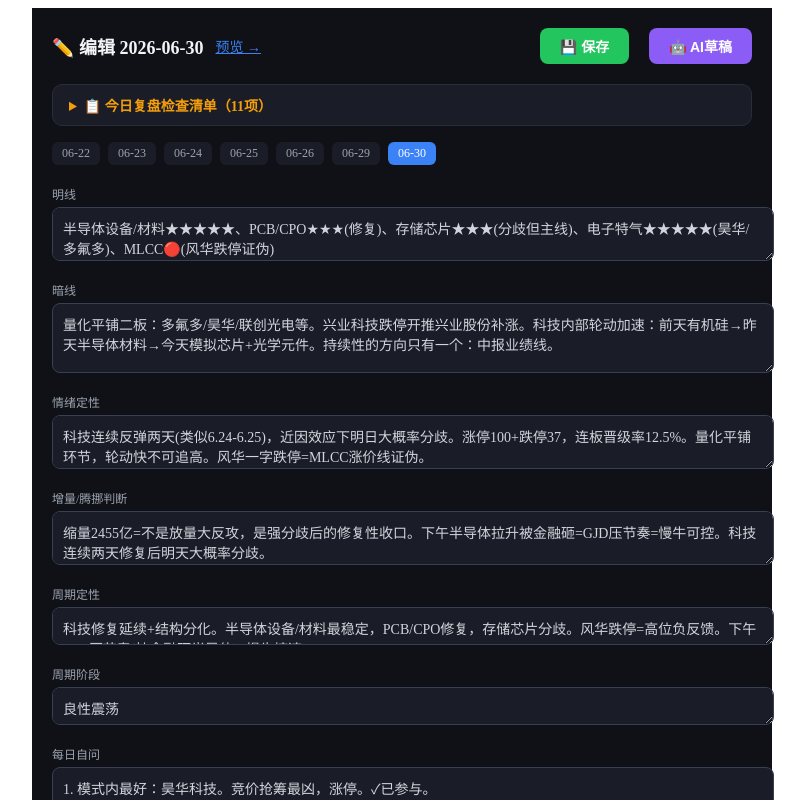
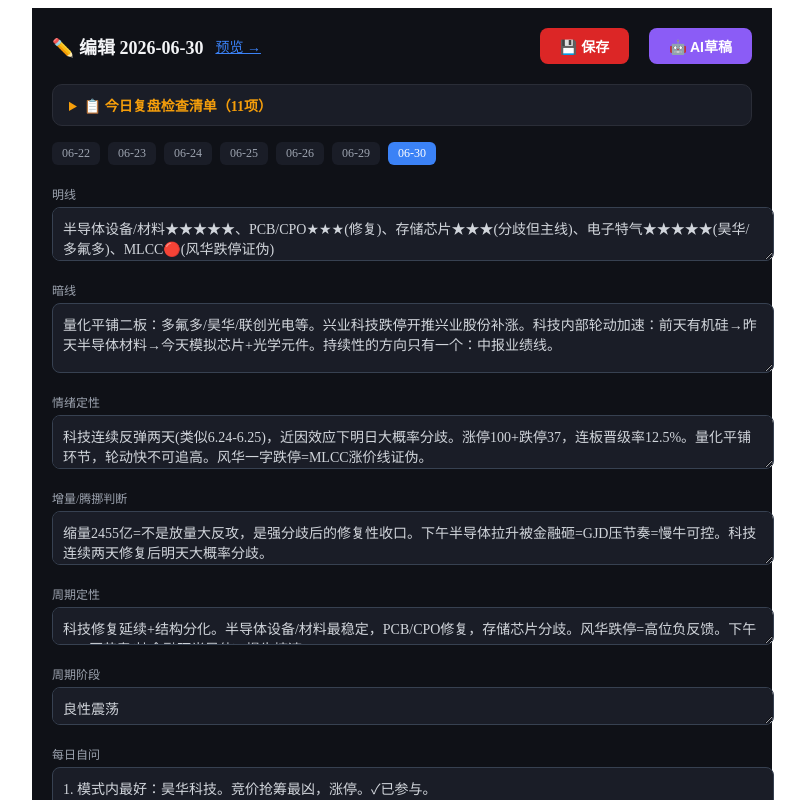
Before and after one commit to ponylin06/daily-recap, a Next.js app: page /edit in a window 1280 px wide. Both pictures are taken after a click on the button "进入". Shown: the top 800 px of the page, without its empty margins (238-1043 px from the left). Built offline with nearby package versions, Linux system fonts and the light colour scheme.

Commit message:
Update edit.js

```diff
--- a/pages/edit.js
+++ b/pages/edit.js
@@ -140,7 +140,7 @@ export default function Edit() {
         <a href={`/?date=${date}`} style={{ color: '#3b82f6', fontSize: 14 }}>预览 →</a>
         <div style={{ flex: 1 }} />
         <button onClick={handleSave} disabled={saving}
-          style={{ padding: '8px 20px', borderRadius: 8, background: saving ? '#374151' : '#22c55e', color: '#fff', border: 'none', cursor: 'pointer', fontSize: 14, fontWeight: 600 }}>
+          style={{ padding: '8px 20px', borderRadius: 8, background: saving ? '#374151' : '#dc2626', color: '#fff', border: 'none', cursor: 'pointer', fontSize: 14, fontWeight: 600 }}>
           {saving ? '保存中...' : '💾 保存'}
         </button>
         <button onClick={handleAIDraft} disabled={aiLoading}
@@ -149,7 +149,7 @@ export default function Edit() {
         </button>
       </div>
 
-      {msg && <div style={{ padding: 10, borderRadius: 8, background: msg.includes('✅') ? '#064e3b' : msg.includes('🤖') ? '#1e1b4b' : '#450a0a', color: msg.includes('✅') ? '#4ade80' : msg.includes('🤖') ? '#c4b5fd' : '#fca5a5', marginBottom: 16, fontSize: 14 }}>{msg}</div>}
+      {msg && <div style={{ padding: 10, borderRadius: 8, background: msg.includes('✅') ? '#450a0a' : msg.includes('🤖') ? '#1e1b4b' : '#064e3b', color: msg.includes('✅') ? '#fca5a5' : msg.includes('🤖') ? '#c4b5fd' : '#4ade80', marginBottom: 16, fontSize: 14 }}>{msg}</div>}
 
       {checks.length > 0 && (
         <details style={{ marginBottom: 16, background: '#1a1d27', borderRadius: 10, border: '1px solid #2a2d37' }}>
```
